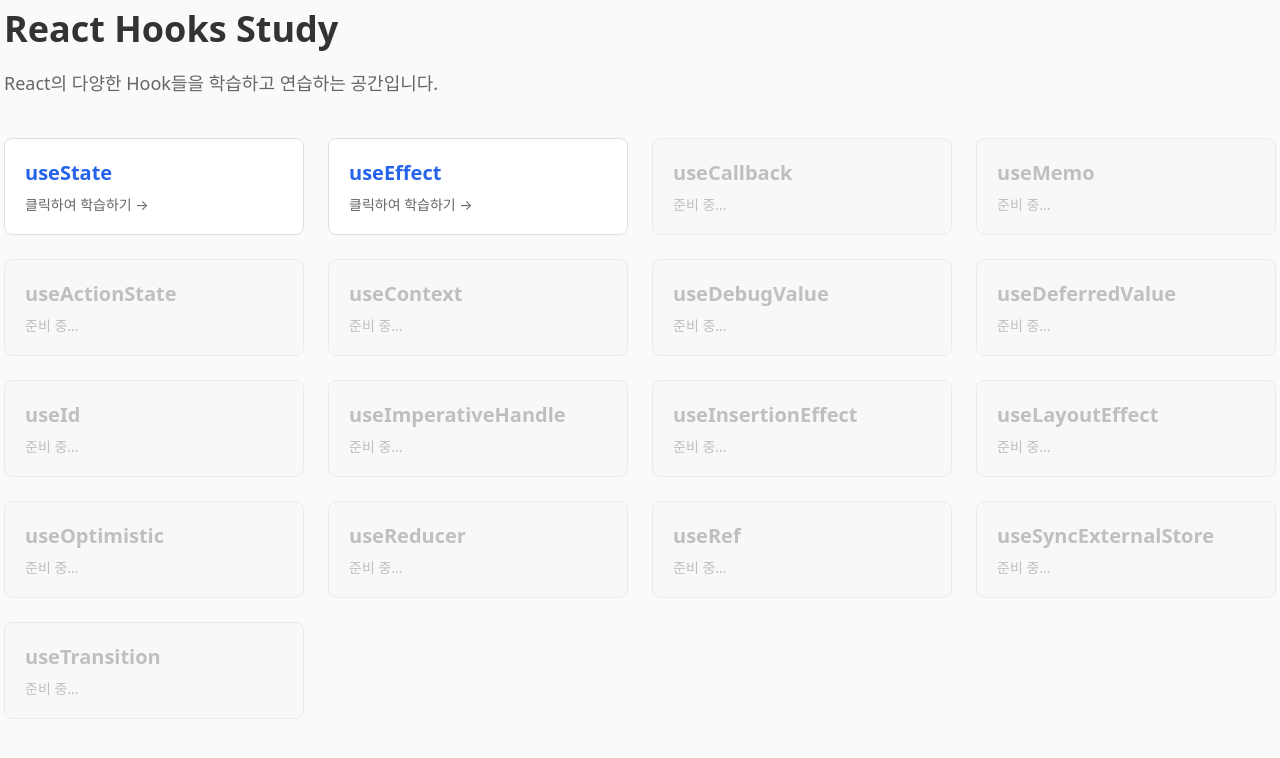
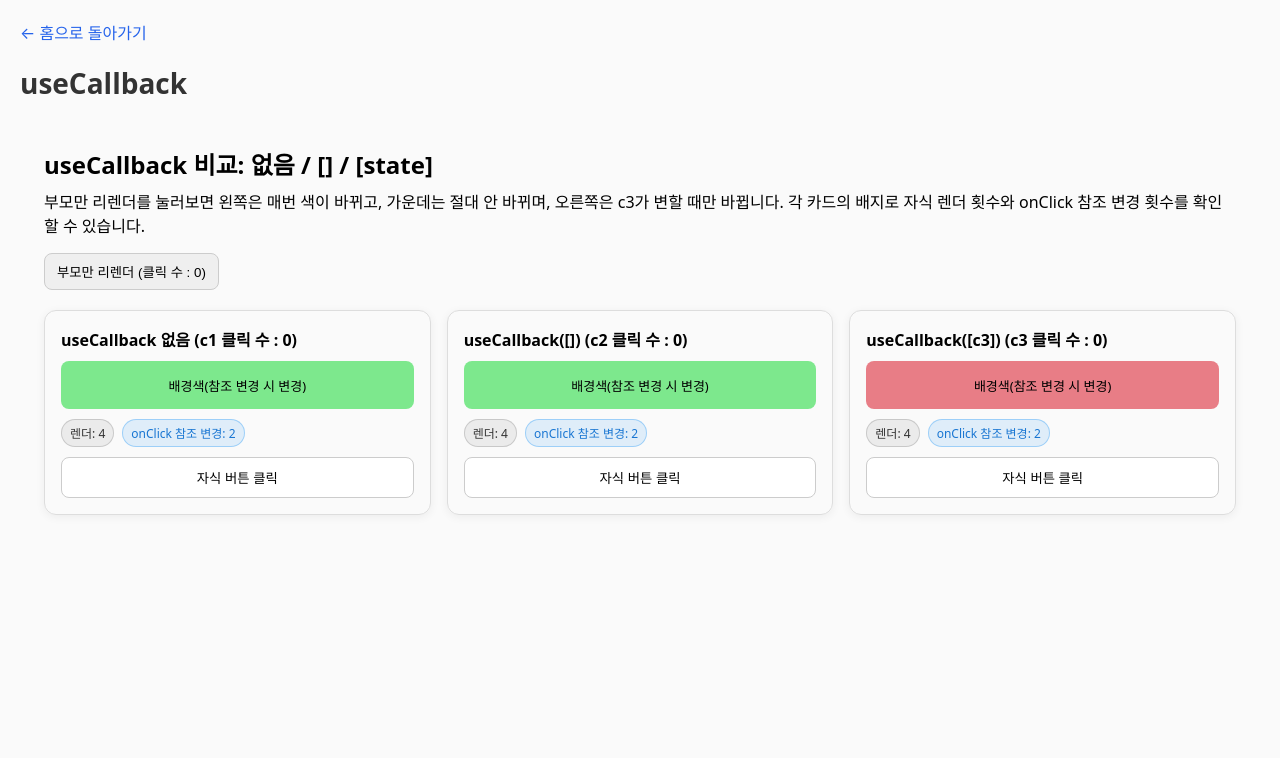
Before and after one commit to uoaheu/React-Study, a React (Vite) app in the folder react-hooks/: page /hooks/use-callback in a window 1280 px wide. Before the commit this address led to /. Shown: the top 758 px of the page. Built offline with nearby package versions, Linux system fonts and the light colour scheme.

Commit message:
feat: useCallback 훅 연습 페이지 추가

```diff
--- a/react-hooks/src/App.tsx
+++ b/react-hooks/src/App.tsx
@@ -3,10 +3,12 @@ import { Link, Routes, Route, Navigate } from 'react-router-dom'
 import './App.css'
 import UseStateHook from './hooks/UseState'
 import UseEffectHook from './hooks/UseEffect'
+import UseCallbackHook from './hooks/UseCallback'
 
 const hooks = [
   { path: 'use-state', label: 'useState', element: <UseStateHook /> },
   { path: 'use-effect', label: 'useEffect', element: <UseEffectHook />},
+  { path: 'use-callback', label: 'useCallback', element: <UseCallbackHook />}
   // 나머지 훅들은 나중에 추가
 ]
 
--- /dev/null
+++ b/react-hooks/src/hooks/UseCallback.tsx
@@ -0,0 +1,139 @@
+import React, { useState, useCallback, useEffect, useRef, memo } from "react";
+
+// 랜덤 색상
+const rand = () => `hsl(${Math.floor(Math.random() * 360)},70%,70%)`;
+
+type ChildProps = {
+  label: string;
+  onClick: () => void;
+};
+
+const Child = memo(({ label, onClick }: ChildProps) => {
+  const [bg, setBg] = useState(rand());
+  const renderCountRef = useRef(0);
+  const onClickRefChangeRef = useRef(0);
+  renderCountRef.current += 1;
+
+  // onClick "참조"가 바뀔 때만 색상 변경
+  useEffect(() => {
+    onClickRefChangeRef.current += 1;
+    setBg(rand());
+  }, [onClick]);
+
+  return (
+    <div
+      style={{
+        padding: 16,
+        borderRadius: 12,
+        border: "1px solid #ddd",
+        boxShadow: "0 2px 10px rgba(0,0,0,0.06)",
+        display: "grid",
+        gap: 10,
+        minWidth: 280,
+      }}
+    >
+      <div style={{ fontWeight: 700 }}>{label}</div>
+
+      <div
+        style={{
+          height: 48,
+          borderRadius: 8,
+          background: bg,
+          transition: "background-color 200ms ease",
+          display: "grid",
+          placeItems: "center",
+          fontSize: 13,
+        }}
+        title="onClick 참조가 바뀔 때마다 색상이 랜덤으로 변경됩니다."
+      >
+        배경색(참조 변경 시 변경)
+      </div>
+
+      <div style={{ display: "flex", gap: 8, fontSize: 12 }}>
+        <Badge>렌더: {renderCountRef.current}</Badge>
+        <Badge tone="blue">onClick 참조 변경: {onClickRefChangeRef.current}</Badge>
+      </div>
+
+      <button
+        onClick={onClick}
+        style={{
+          padding: "10px 14px",
+          borderRadius: 8,
+          border: "1px solid #ccc",
+          background: "#fff",
+          cursor: "pointer",
+        }}
+      >
+        자식 버튼 클릭
+      </button>
+    </div>
+  );
+});
+
+function Badge({
+  children,
+  tone = "gray",
+}: {
+  children: React.ReactNode;
+  tone?: "gray" | "blue";
+}) {
+  const bg = tone === "blue" ? "rgba(33, 150, 243, .12)" : "rgba(0,0,0,.06)";
+  const color = tone === "blue" ? "#1976d2" : "#333";
+  return (
+    <span
+      style={{
+        padding: "4px 8px",
+        borderRadius: 999,
+        background: bg,
+        color,
+        border: `1px solid ${
+          tone === "blue" ? "rgba(33, 150, 243, .35)" : "rgba(0,0,0,.15)"
+        }`,
+      }}
+    >
+      {children}
+    </span>
+  );
+}
+
+export default function UseCallbackHook() {
+  const [tick, setTick] = useState(0);
+  const [c1, setC1] = useState(0);
+  const [c2, setC2] = useState(0);
+  const [c3, setC3] = useState(0);
+
+  // 1) useCallback 없음 : 매 렌더마다 새 함수
+  const handleLeft = () => setC1((v) => v + 1);
+
+  // 2) useCallback([]) : 최초 한 번 만든 함수(참조 고정)
+  const handleMiddle = useCallback(() => setC2((v) => v + 1), []);
+
+  // 3) useCallback([c3]) : c3가 바뀔 때만 새 함수
+  const handleRight = useCallback(() => setC3((v) => v + 1), [c3]);
+
+  return (
+    <div style={{ padding: 24}}>
+      <h2 style={{ marginBottom: 8 }}>useCallback 비교: 없음 / [] / [state]</h2>
+      <p>
+        부모만 리렌더를 눌러보면 왼쪽은 매번 색이 바뀌고, 가운데는 절대 안 바뀌며,
+        오른쪽은 c3가 변할 때만 바뀝니다. 각 카드의 배지로 자식 렌더 횟수와
+        onClick 참조 변경 횟수를 확인할 수 있습니다.
+      </p>
+
+      <div style={{ display: "flex", gap: 12, marginTop: 16, flexWrap: "wrap" }}>
+        <button
+          onClick={() => setTick((t) => t + 1)}
+          style={{ padding: "8px 12px", borderRadius: 8, border: "1px solid #ccc"}}
+        >
+          부모만 리렌더 (클릭 수 : {tick})
+        </button>
+      </div>
+
+      <div style={{ display: "grid", gridTemplateColumns: "1fr 1fr 1fr", gap: 16, marginTop: 20 }}>
+        <Child label={`useCallback 없음 (c1 클릭 수 : ${c1})`} onClick={handleLeft} />
+        <Child label={`useCallback([]) (c2 클릭 수 : ${c2})`} onClick={handleMiddle} />
+        <Child label={`useCallback([c3]) (c3 클릭 수 : ${c3})`} onClick={handleRight} />
+      </div>
+    </div>
+  );
+}
```
